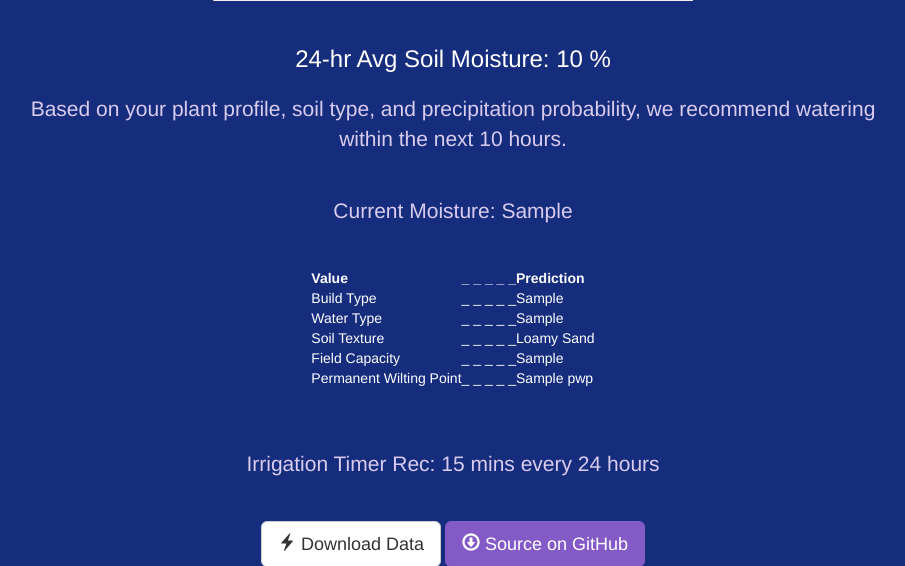
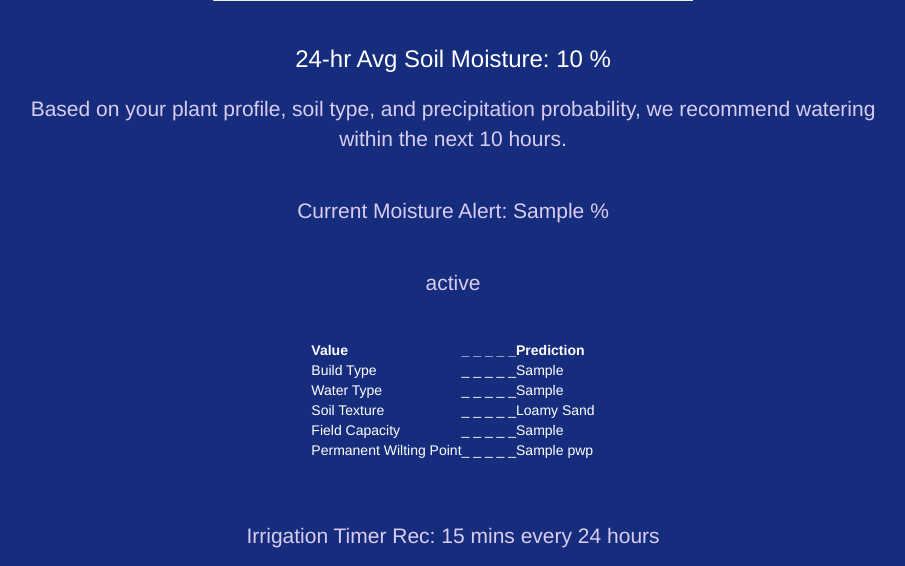
Before and after one commit to AustinArrington87/irrigationDashboard, a Django app: template hello/templates/index.html in a window 1280 px wide. Shown: the part 948-1514 px from the top of the page, without its empty margins (187-1092 px from the left). Run offline with Django 3.2, Linux system fonts and the light colour scheme; the template is opened without the code that fills it: most values are stand-ins (such as "Sample title", 1, 10 or a date in 2020); parts of the project's set-up code (start-up, migrations or seed data) failed here and were passed over; some libraries are stand-ins or nearby versions; grey boxes are pictures that could not be loaded.

Commit message:
updated color

```diff
--- a/hello/templates/index.html
+++ b/hello/templates/index.html
@@ -60,7 +60,8 @@
 
     <p>Based on your plant profile, soil type, and precipitation probability, we recommend watering within the next {{ hours }} hours.</p>
 
-    <p>Current Moisture: {{ sm_current }}</p>
+    <p>Current Moisture Alert: {{ sm_current }} % </p>
+      <p>{{ sm_status }}</p>
 
     <div align="center">
     <table>
```
